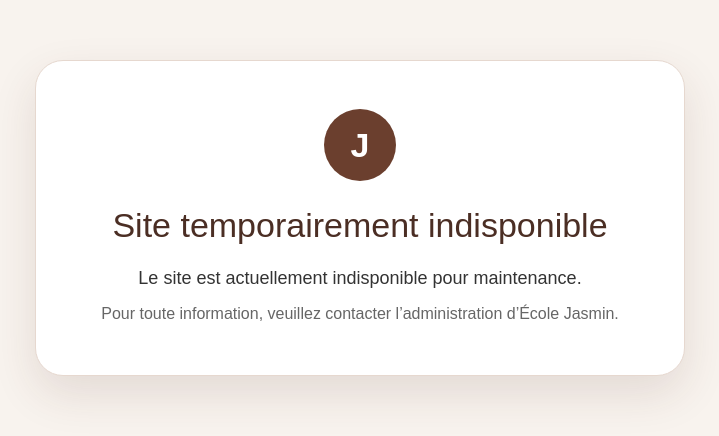
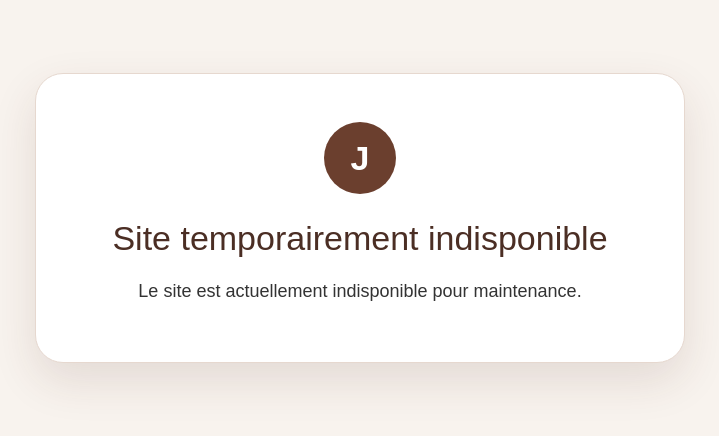
Before and after one commit to omardoctype/jasmin, a React (Vite) app: page / in a window 1280 px wide. Shown: the part 182-618 px from the top of the page, without its empty margins (280-999 px from the left). Built offline with nearby package versions, Linux system fonts and the light colour scheme.

Commit message:
Update App.jsx

```diff
--- a/src/App.jsx
+++ b/src/App.jsx
@@ -70,7 +70,6 @@
             lineHeight: "1.6",
           }}
         >
-          Pour toute information, veuillez contacter l’administration d’École Jasmin.
         </p>
       </section>
     </main>
```
